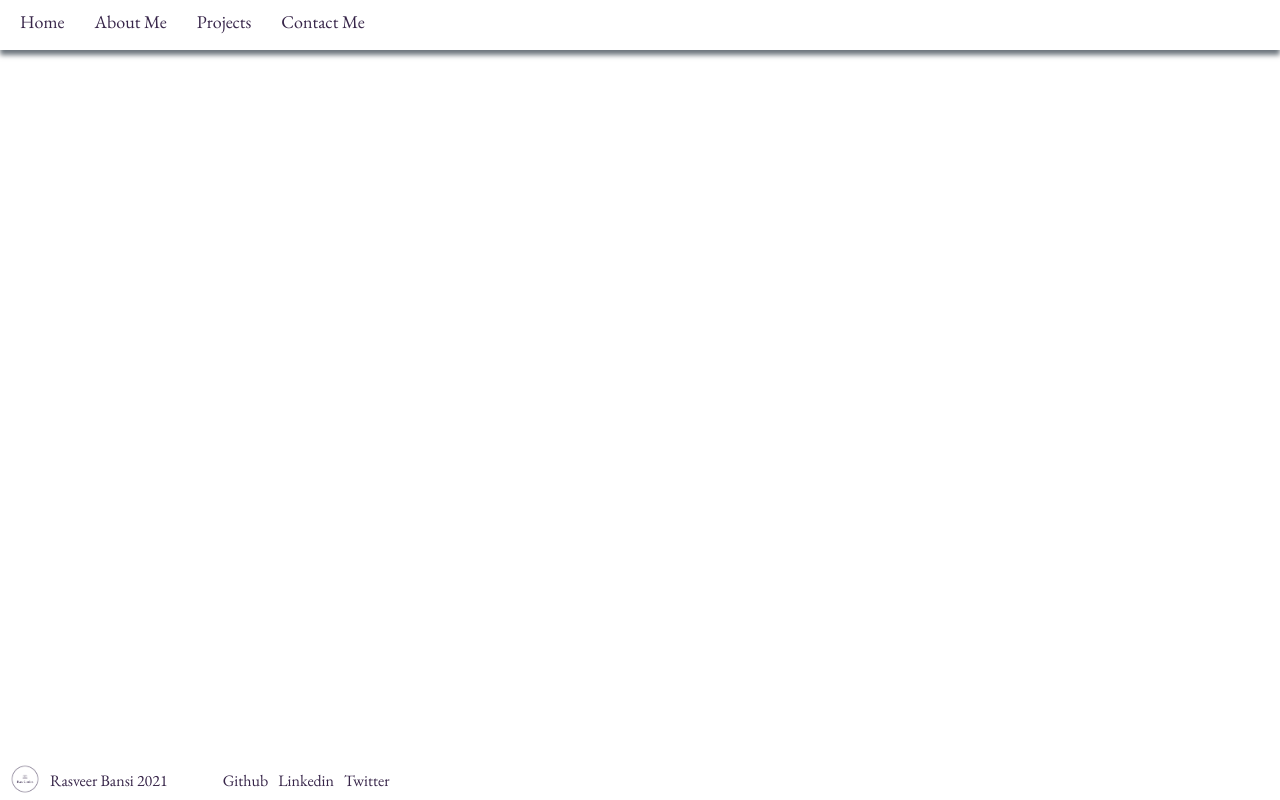
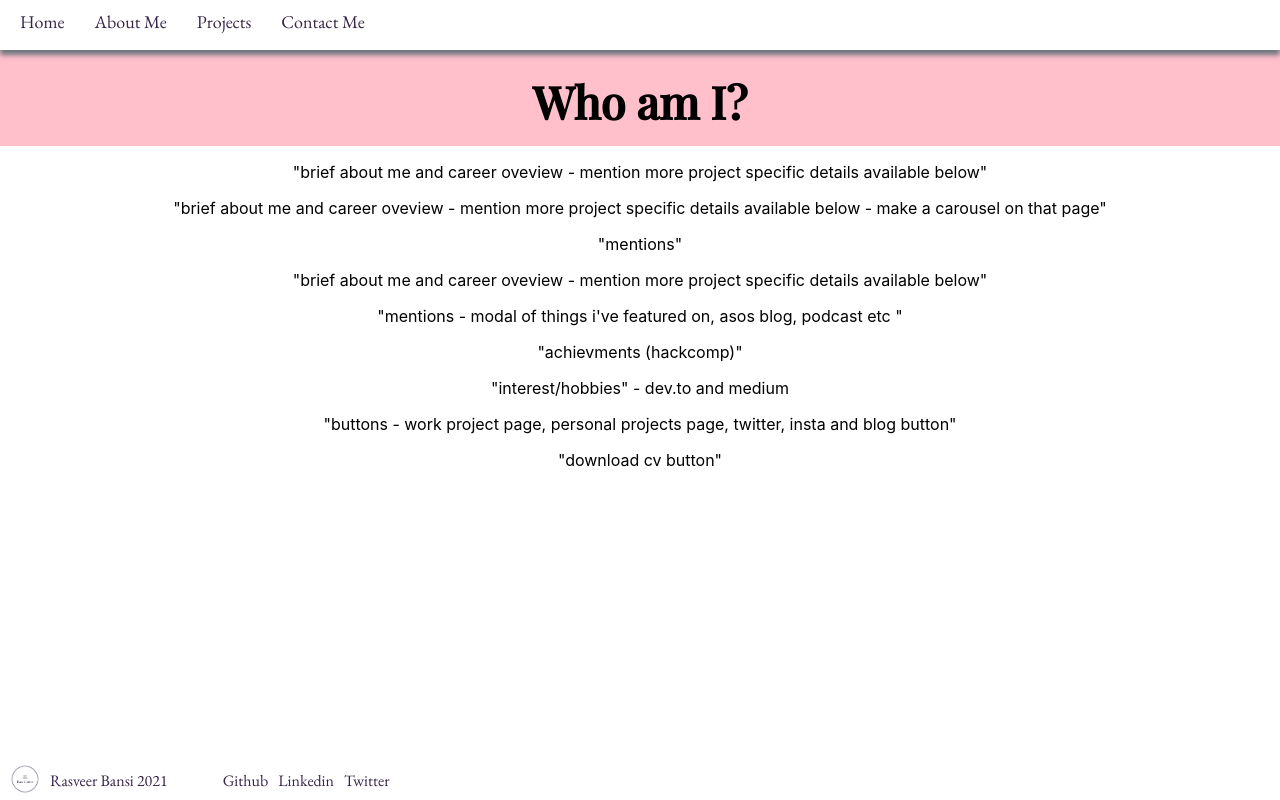
Before and after one commit to rasveerb/rascodes, a React app: page /about in a window 1280 px wide. Built offline with nearby package versions, Linux system fonts and the light colour scheme.

Commit message:
added about me page skeleton

```diff
--- a/src/App.js
+++ b/src/App.js
@@ -7,7 +7,7 @@ import Projects from './pages/projects';
 import Error from './pages/error';
 import Navbar from './components/ContentElements/Navbar/navbar';
 import Footer from './components/ContentElements/Footer/footer';
-// import About from './pages/about';
+import About from './pages/about';
 import Contact from './pages/contact';
 
 function App() {
@@ -18,10 +18,10 @@ function App() {
       <Switch>
         <Route path="/" component={Homepage} exact />
         <Route path="/projects" component={Projects} />
-        {/* <Route path="/about" component={About} /> */}
+        <Route path="/about" component={About} />
         <Route path="/contact" component={Contact} />
         <Route component={Error} />
-        {/* need to work out how to activate error page for all other routes */}
+        {/* TODO need to work out how to activate error page for all other routes */}
       </Switch>
     </main>
     <Footer />
--- /dev/null
+++ b/src/pages/about.js
@@ -0,0 +1,31 @@
+import React from "react";
+import Title from "../components/ContentElements/Title/title";
+
+function About() {
+    return(
+        <div>
+         <Title title="Who am I?"/>
+
+
+        <p>"brief about me and career oveview - mention more project specific details available below"</p>	        <p>"brief about me and career oveview - mention more project specific details available below - make a carousel on that page"</p>
+
+
+      <p>"mentions"</p>
+
+        <p>"brief about me and career oveview - mention more project specific details available below"</p>
+
+        <p>"mentions - modal of things i've featured on, asos blog, podcast etc "</p>
+
+        <p>"achievments (hackcomp)"</p>
+
+        <p>"interest/hobbies" - dev.to and medium </p>
+
+        <p>"buttons - work project page, personal projects page, twitter, insta and blog button"</p>
+
+        <p>"download cv button"</p>
+        </div>
+    );
+
+}
+
+export default About
--- a/src/pages/contact.js
+++ b/src/pages/contact.js
@@ -90,7 +90,7 @@ function Contact() {
                 <div className="twitterCard">
                     <FlippyCard logo={twitterLogo} button={twitterButton} buttonLink={twitterLink}/>
                 </div>
-                {/* add a card for dev.to blog */}
+                {/* TODO add a card for dev.to blog and insta*/}
             </div>
             </div>
         </div>
```
Also changed, not shown: src/components/ContentElements/Text/text.css (added, +9 -0 lines), src/components/ContentElements/Text/text.js (added, +11 -0 lines).
